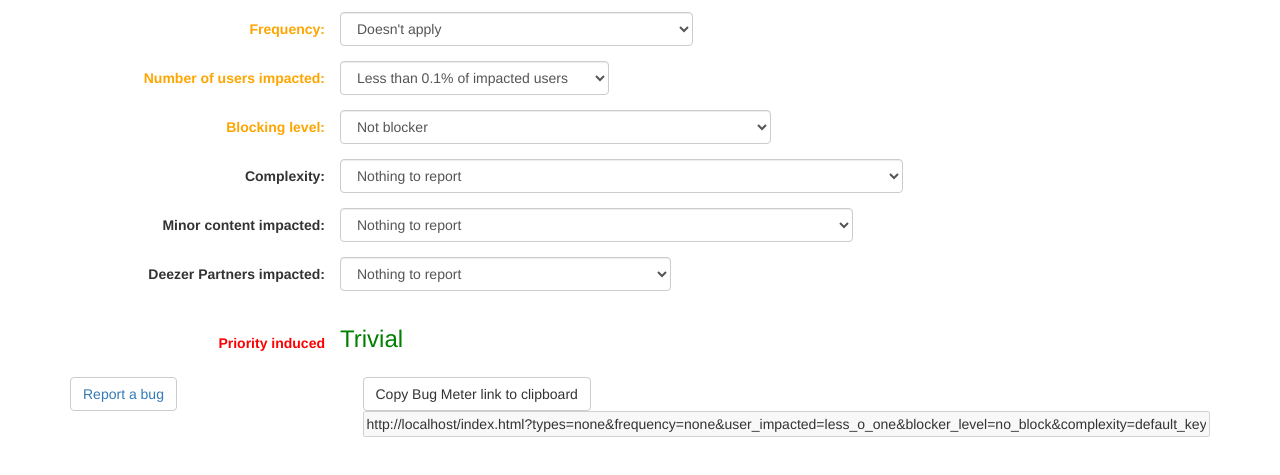
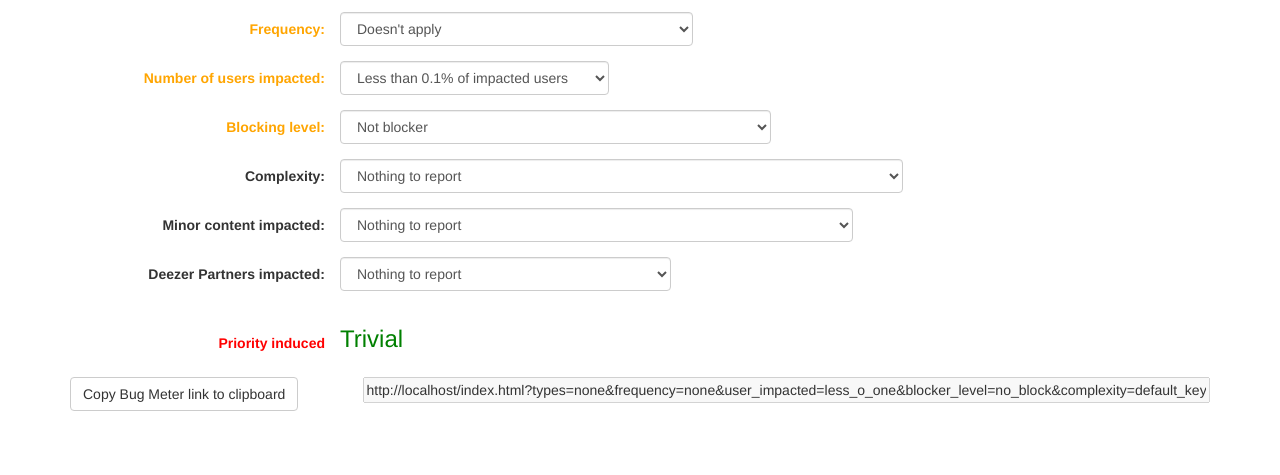
Before and after one commit to deezer/criticity_tool, a plain HTML site: page index.html in a window 1280 px wide. Shown: the part 107-582 px from the top of the page. Drawn offline with Linux system fonts and the light colour scheme.

Commit message:
remove unused button

```diff
--- a/index.html
+++ b/index.html
@@ -35,14 +35,11 @@
             </div>
             <div class="row">
                 <div class="col-sm-3">
-                    <button type="button" class="btn btn-default">
-                        <a id="report-jira" href="https://deezer.jira.com/servicedesk/customer/portal/7/create/91" target="_blank">Report a bug</a>
+                    <button type="button" class="btn btn-default" onclick="main.exportLink();">
+                        <span id="criticity-link">Copy Bug Meter link to clipboard</span>
                     </button>
                 </div>
                 <div class="col-sm-9">
-                    <button type="button" class="btn btn-default" onclick="main.exportLink();">
-                        <span id="criticity-link">Copy Bug Meter link to clipboard</span>
-                    </button>
                     <input type="text" class="url-link" id="link-generated" disabled></input>
                 </div>
             </div>
```
